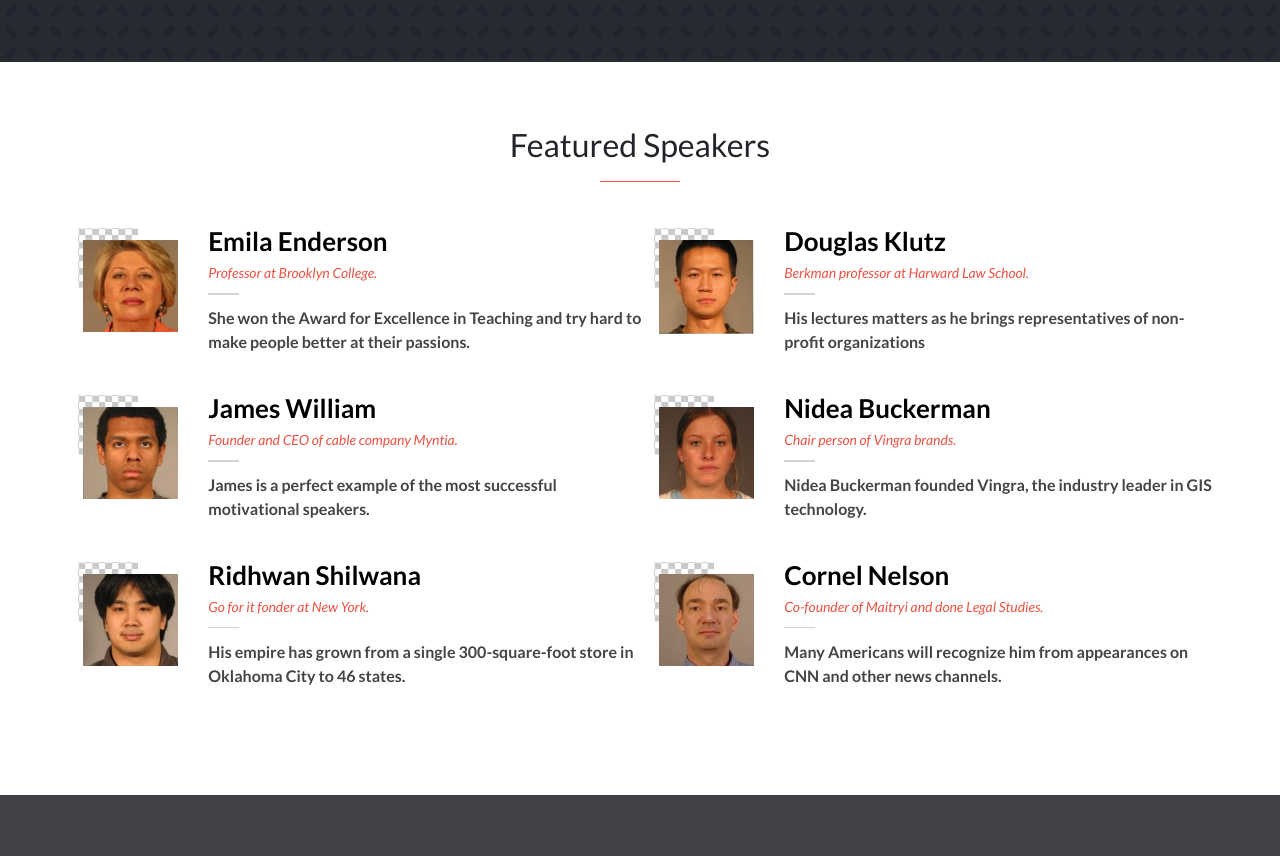
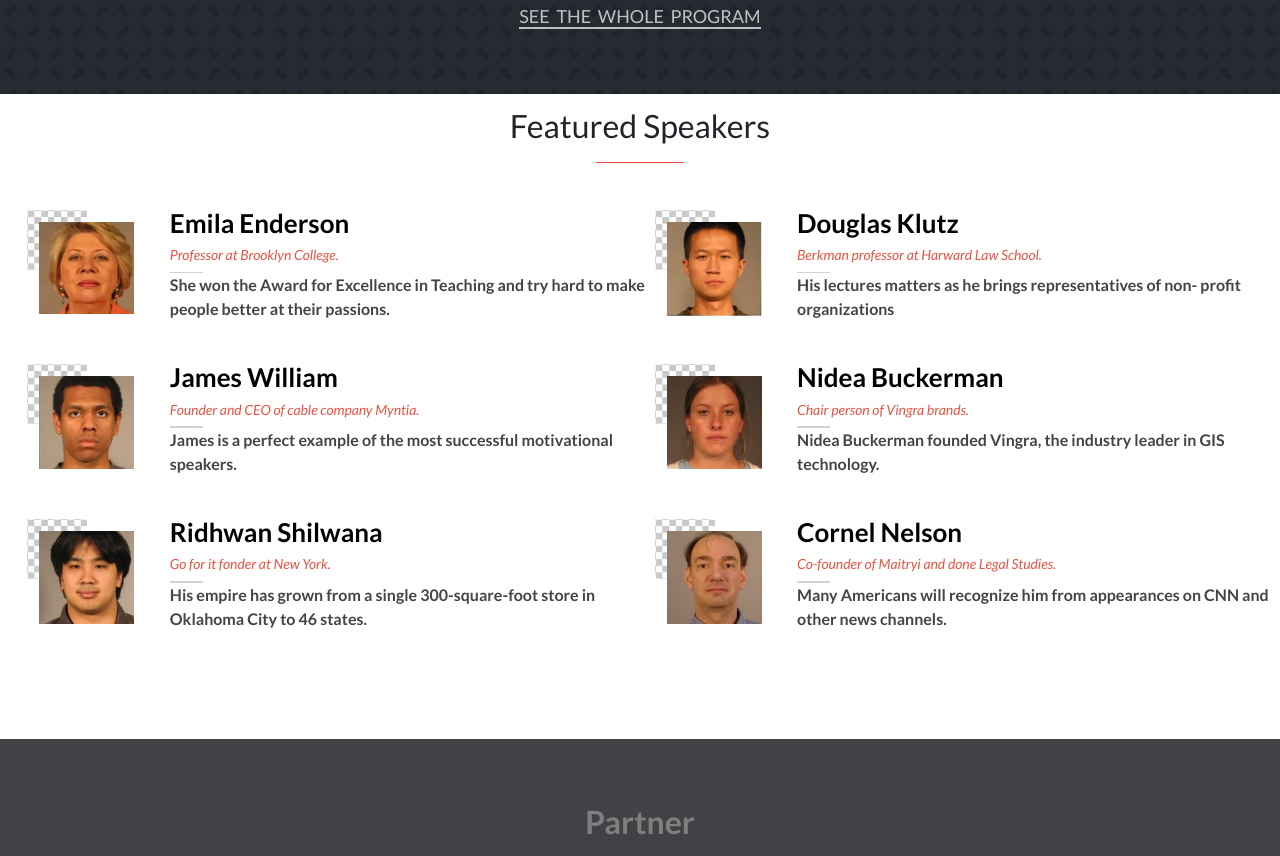
Before and after one commit to monika-soam/Marketing-Conference, a website: page index.html in a window 1280 px wide. Shown: the part 1693-2549 px from the top of the page. Drawn offline with nearby package versions, Linux system fonts and the light colour scheme.

Commit message:
Fixed some style

```diff
--- a/style.css
+++ b/style.css
@@ -202,7 +202,7 @@ nav {
 
 .featured-speakers {
   text-align: center;
-  margin: 4rem;
+  margin: 1%;
 }
 
 .speakers {
@@ -237,7 +237,7 @@ nav {
   width: 100px;
   position: relative;
   top: 15px;
-  left: 7px;
+  left: 14px;
 }
 
 .img-top img {
@@ -277,8 +277,8 @@ nav {
 .speaker-content .under-line {
   margin: 0;
   background-color: #d8cfcf;
-  margin-top: 0.7rem;
-  margin-bottom: 0.7rem;
+  margin-top: 0;
+  margin-bottom: 0;
 }
 
 .footer-top {
@@ -366,17 +366,14 @@ nav {
   .header {
     display: none;
   }
-
   .hamburger {
     display: block;
     position: absolute;
-    padding: 7% 11%;
+    padding: 5% 5%;
   }
-
   .hamburger img {
     width: 52%;
   }
-
   .sidenav {
     display: block;
     width: 0;
@@ -388,7 +385,6 @@ nav {
     transition: 0.3s;
     padding-top: 7%;
   }
-
   .sidenav a {
     padding: 2% 10%;
     text-decoration: none;
@@ -398,11 +394,9 @@ nav {
     transition: 0.3s;
     font-weight: bold;
   }
-
   .sidenav a:hover {
     color: #790505;
   }
-
   .sidenav .closebtn {
     position: absolute;
     top: 3%;
@@ -412,32 +406,27 @@ nav {
     color: white;
     font-weight: bold;
   }
-
   .main {
     background-image: url(../images/mobile-home.png);
     background-size: cover;
     background-position: center;
   }
-
   .content {
     display: flex;
     flex-direction: column;
-    margin-left: 10%;
+    margin-left: 6%;
     padding-top: 20%;
     padding-bottom: 16%;
     gap: 1em;
   }
-
   .content h1 {
     font-size: 1.2rem;
     font-weight: 600;
   }
-
   .content h2 {
     font-size: 1.8rem;
     font-weight: bold;
   }
-
   .inner-content {
     border: 0.4rem solid white;
     width: 80%;
@@ -448,30 +437,25 @@ nav {
     text-align: justify;
     background-color: rgb(247, 247, 247);
   }
-
   .inner-content p {
     padding: 1%;
     font-weight: 700;
     margin-bottom: 0;
   }
-
   .inner-content-bottom {
     padding-top: 1rem;
     line-height: 4rem;
   }
-
   .inner-content-bottom p {
     color: #00000094;
     font-size: 1.3rem;
     line-height: 2.5rem;
     padding: 0.2rem 1rem;
   }
-
   .inner-content-bottom h3 {
     font-size: 1.7rem;
     margin-bottom: 0;
   }
-
   .program {
     display: flex;
     flex-direction: column;
@@ -479,21 +463,17 @@ nav {
     font-size: 1.8rem;
     padding: 5%;
   }
-
   .main-program {
     padding: 0;
   }
-
   .main-program h4 {
     margin-top: 3rem;
   }
-
   .featured-speakers h2 {
     font-weight: bold;
     font-size: 2rem;
     margin: 1rem 0;
   }
-
   .program-type {
     display: grid;
     grid-template-columns: 15% 20% 60%;
@@ -503,28 +483,23 @@ nav {
     align-items: center;
     text-align: left;
   }
-
   .program-type img {
     width: 55px;
   }
-
   .program-type h5 {
     font-size: 1.1rem;
   }
-
   .program-type p {
     font-size: 1rem;
     color: #ffffffb5;
     padding: 1%;
   }
-
   .join-button {
     display: flex;
     width: 100%;
     justify-content: center;
     margin-bottom: 4rem;
   }
-
   .join-button button {
     width: 70%;
     padding: 4%;
@@ -533,11 +508,9 @@ nav {
     background-color: #ec5342;
     border: 1px;
   }
-
   .program-check {
     display: none;
   }
-
   .speakers {
     width: 100%;
     display: grid;
@@ -545,20 +518,15 @@ nav {
     align-items: center;
     margin: 0;
   }
-
   .speakers-profile {
     width: 100%;
     display: flex;
-
-    /* grid-template-columns: 20% 75%; */
     gap: 5%;
     padding: 0%;
   }
-
   .hide-me {
     display: none;
   }
-
   .more-button {
     border: 2px solid #7a7c8142;
     display: flex;
@@ -570,12 +538,10 @@ nav {
     margin: 2rem 0;
     width: 95%;
   }
-
   .more-button .fa {
     color: #ec5242;
     font-weight: bold;
   }
-
   .footer {
     display: none;
   }
@@ -586,23 +552,18 @@ nav {
     margin-right: 0;
     padding: 3% 0;
   }
-
   .link {
     padding: 1rem;
   }
-
   .link a {
     font-size: 14px;
     font-weight: 600;
   }
-
   .header-button {
     padding: 2%;
     margin-right: 10%;
   }
-
   .speakers-profile {
-    /* display: flex; */
     width: 100%;
     margin-left: 0;
     display: grid;
@@ -610,14 +571,12 @@ nav {
     padding: 2%;
     grid-template-columns: 23% 79%;
   }
-
   .img-top {
     width: 95px;
     position: relative;
     top: 14px;
-    left: 7px;
+    left: 14px;
   }
-
   .program {
     display: flex;
     width: 100%;
@@ -628,21 +587,18 @@ nav {
     font-size: 1rem;
     padding: 1rem;
   }
-
   .program-type img {
     width: 30%;
   }
-
   .program-type h5 {
     font-size: 1.4rem;
   }
-
   .main-program {
     padding: 4rem 2rem;
   }
-
   .program-type {
     padding: 0;
+    height: 275px;
   }
 }
 
@@ -652,46 +608,37 @@ nav {
     margin-right: 0;
     padding: 3% 0;
   }
-
   .menu-items {
     justify-content: left;
   }
-
   .link {
     padding: 3%;
   }
-
   .link a {
     font-size: 14px;
     font-weight: 600;
   }
-
   .logo {
     margin-left: 11%;
     margin-top: 1%;
   }
-
   .content h2 {
     font-size: 3rem;
     font-weight: bold;
   }
-
   .header-button {
     padding: 3%;
     margin-right: 5%;
     width: 40%;
     text-align: center;
   }
-
   .header-button button {
     padding: 2%;
     font-size: 13px;
   }
-
   .main-program {
     padding: 4rem 2rem;
   }
-
   .program {
     display: flex;
     align-items: center;
@@ -701,32 +648,27 @@ nav {
     padding: 2rem;
     padding: 30px;
   }
-
   .program-type {
     width: 90%;
     padding: 0;
+    height: 240px;
   }
-
   .program-type img {
     width: 30%;
   }
-
   .program-type h5 {
     color: #ec5242;
     font-size: 1.4rem;
     font-weight: bold;
     padding: 2%;
   }
-
   .program-type p {
     font-size: 0.9rem;
     color: #ffffffb5;
     padding: 2%;
     margin-bottom: 0;
   }
-
   .speakers-profile {
-    /* display: flex; */
     width: 100%;
     margin-left: 0;
     display: grid;
@@ -734,54 +676,43 @@ nav {
     padding: 2%;
     grid-template-columns: 20% 80%;
   }
-
   .img-top {
     width: 85%;
   }
-
   .speaker-content h3 {
     font-weight: bold;
     font-size: 1.4rem;
   }
-
   .speaker-content h4 {
     font-size: 1rem;
   }
-
   .speaker-content p {
     font-size: 0.9rem;
   }
-
   .featured-speakers {
     text-align: center;
     margin: 3%;
   }
-
   .speaker-content .under-line {
     margin-top: 0;
     margin-bottom: 0;
   }
-
   .summits {
     gap: 2%;
     margin: 2%;
     align-items: center;
   }
-
   .summit-img {
     width: 80%;
   }
-
   .summit-img img {
     width: 100%;
     height: auto;
   }
-
   .footer-bottom-logo img {
     width: 90%;
     margin-left: 17%;
   }
-
   .inner-content-bottom .under-line {
     width: 37%;
   }
```
Also changed, not shown: about.css (+1 -62 lines).
